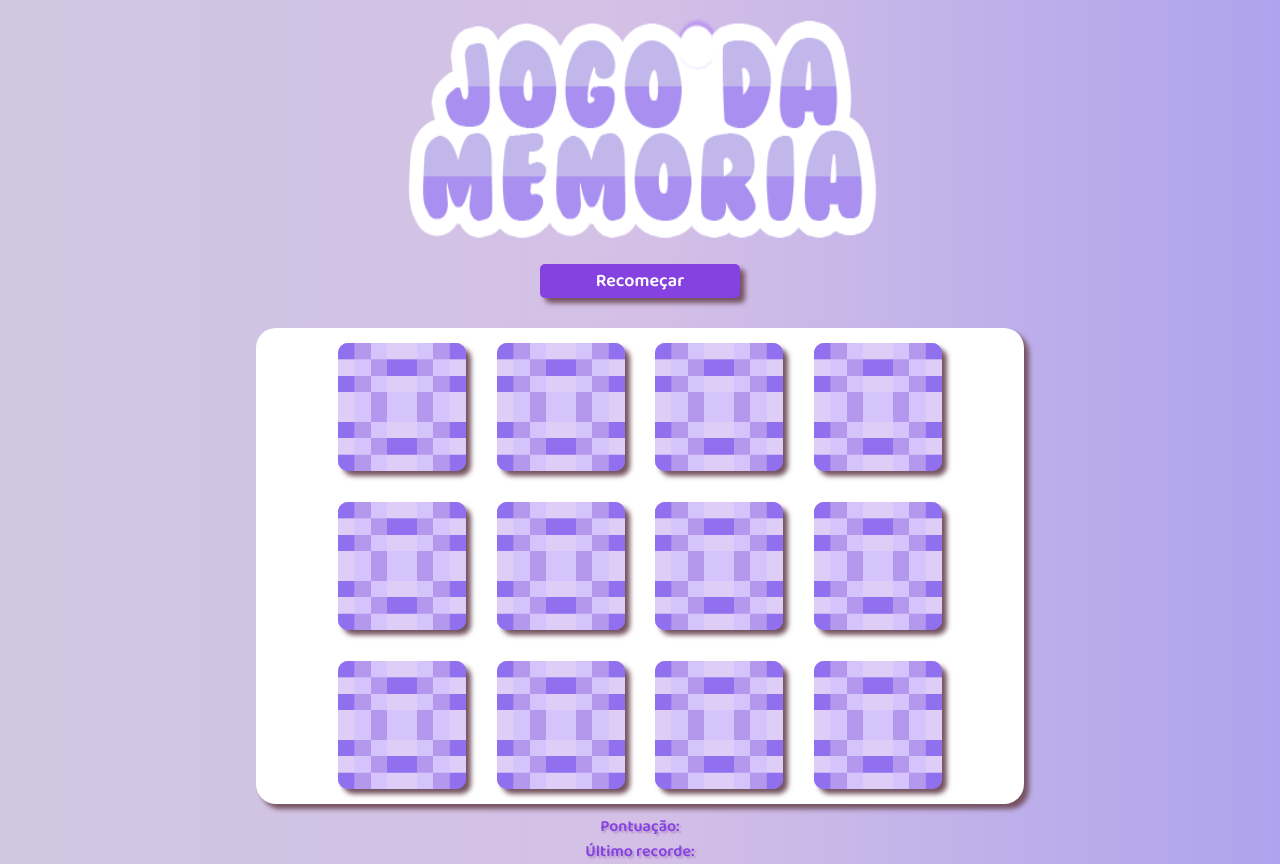
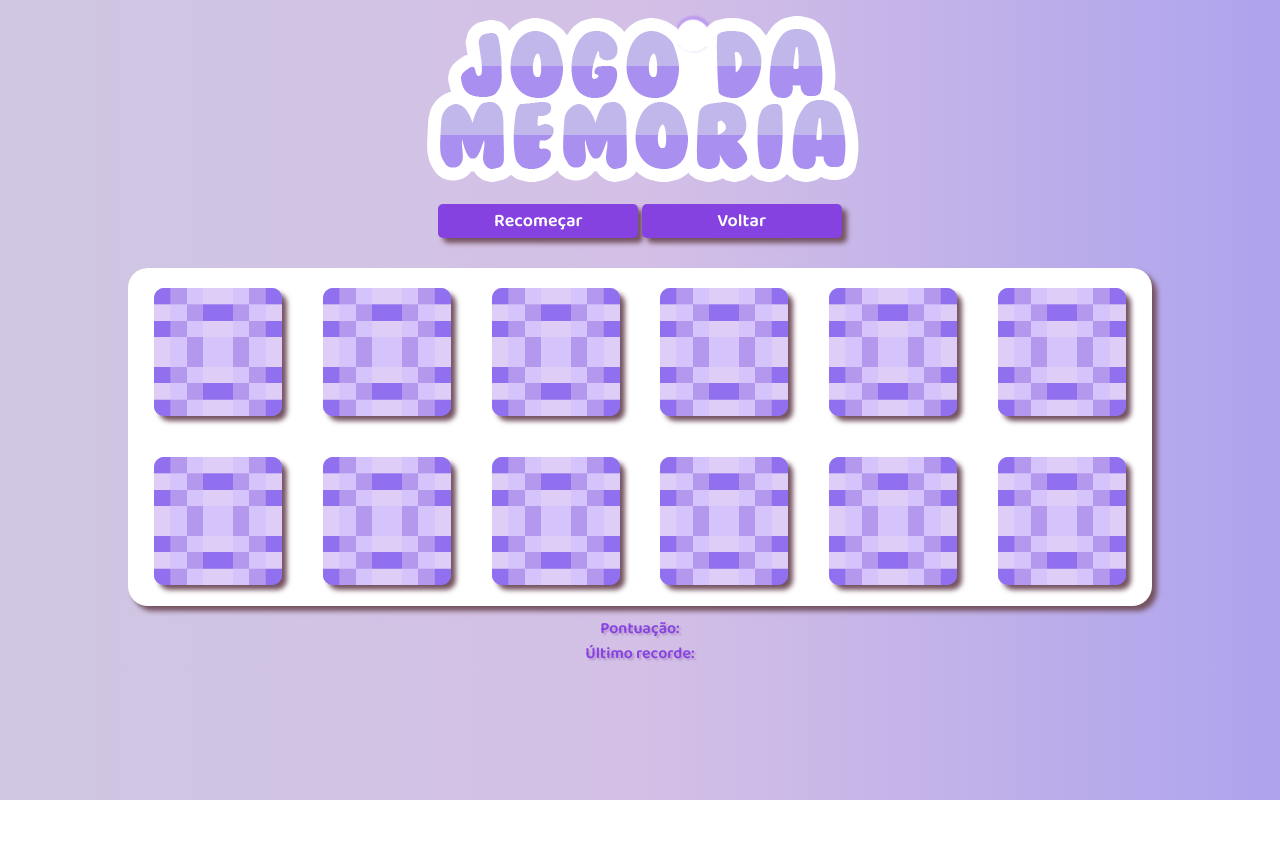
Before and after one commit to ramos-r/Jogo-da-memoria, a plain HTML site: page index.html in a window 1280 px wide. After the commit the page ends 800 px from the top, so only its background shows below. Drawn offline with Linux system fonts and the light colour scheme.

Commit message:
add voltar button

```diff
--- a/index.html
+++ b/index.html
@@ -15,6 +15,7 @@
     <!-- <h1>Jogo da Memória</h1> -->
     <div class="button">
          <button onclick="reset()">Recomeçar</button>
+         <a href="https://ramos-r.github.io/mix-or-match/index.html"><button type="button">Voltar</button></a>
     </div>
     <div id="ranking"> </div>
     <div id="jogo-da-memoria"> </div>
--- a/styles/style.css
+++ b/styles/style.css
@@ -7,7 +7,7 @@ body{
 }
 
 main{
-    max-width: 60vw;
+    max-width: 80vw;
     margin: auto;
     justify-content: center;
     font-family: 'Baloo 2', cursive;
@@ -57,8 +57,8 @@ button{
 }
 
 #logo{
-    width: 40vw;
-    height: 20vw;
+    width: min-content;
+    height: min-content;
 }
 
 #ranking{
@@ -69,5 +69,5 @@ button{
     border-radius: 20px;
     margin-bottom: 10px;
     box-shadow: 5px 5px 5px  #755361;
-    background-image:linear-gradient(to right, #e0daee, #c3b4f8);
+    background-color: #ffffff;
 }
```
